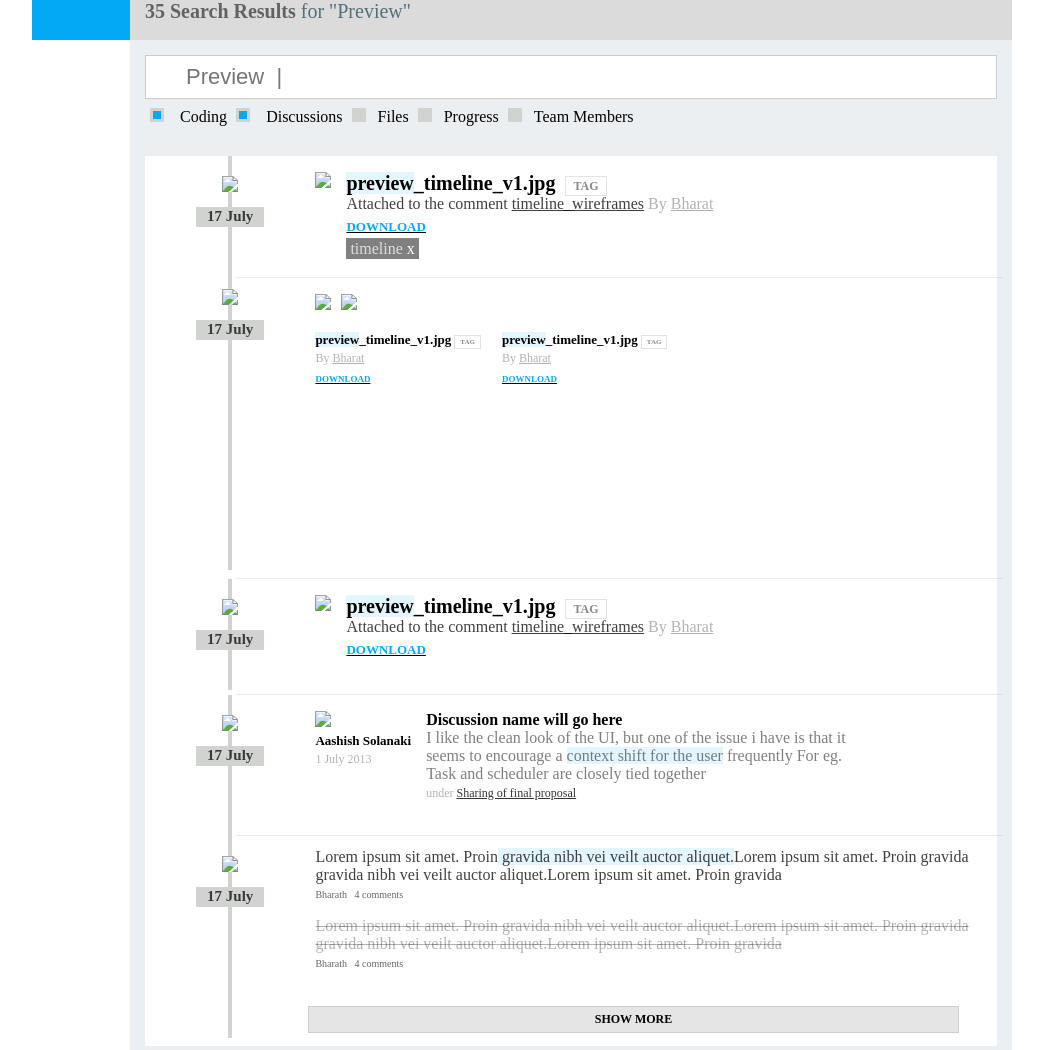
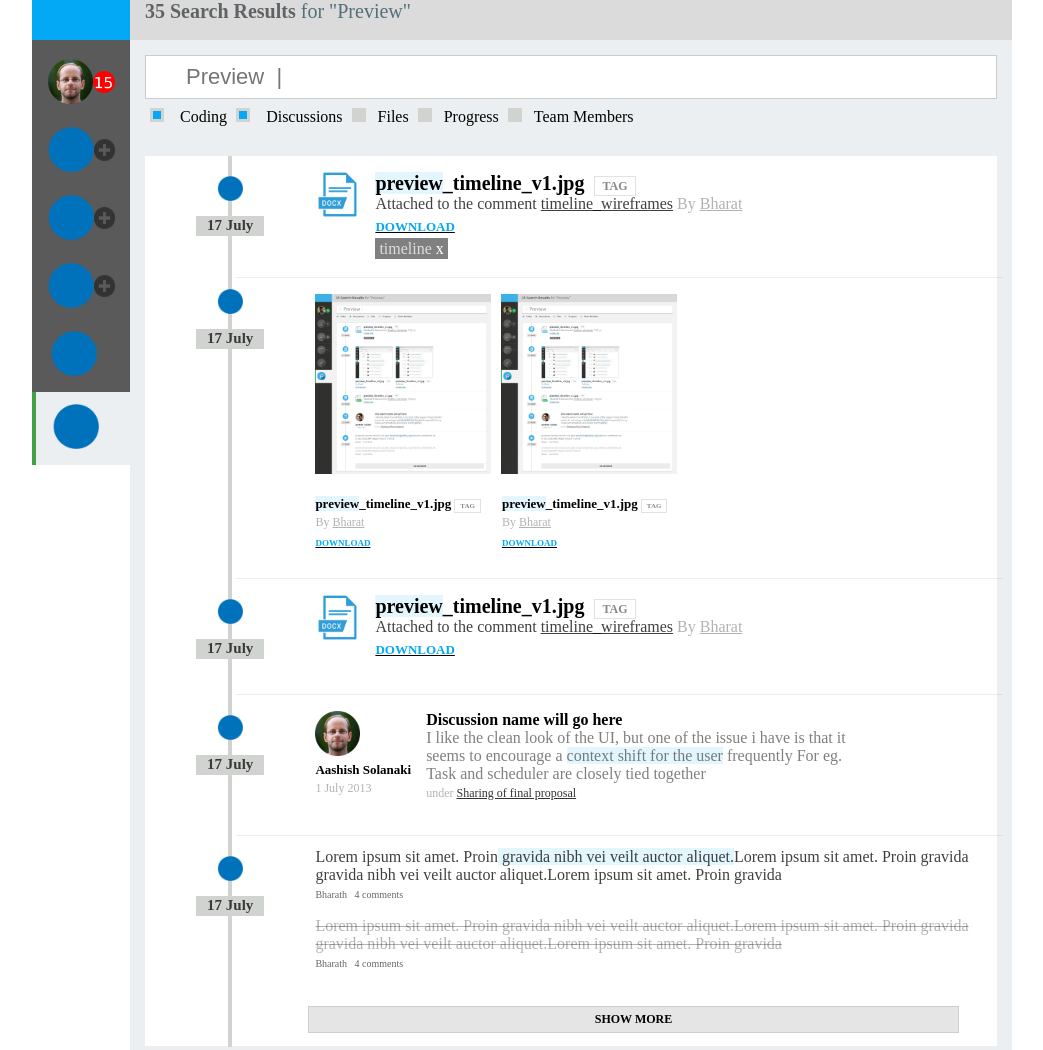
Before and after one commit to jithinbalakrishnan/netbramha, a website: page index.html in a window 1280 px wide. Shown: the top 1050 px of the page, without its empty margins (118-1161 px from the left). Drawn offline with Linux system fonts and the light colour scheme.

Commit message:
image and npm is updated

```diff
--- a/index.html
+++ b/index.html
@@ -2,14 +2,51 @@
 <html lang="en">
 <head>
     <link rel="stylesheet" href="style.css">
+    <link rel="stylesheet" href="node_modules/font-awesome/css/font-awesome.min.css"/>
     <meta charset="UTF-8">
     <title>NetBramha Assignment</title>
 </head>
 <body>
     <div class="row">
+        <!-- Menu -->
         <div class="menu-bar">
             <div class="empty-box"></div>
+            <div class="img-box">
+                <div class="img-flex">
+                    <div class="dp-menu-1"><img class="docx-img" src="img/dp.png"> </div>
+                    <div class="dp-menu-1"><img class="plus-btn" src="img/15.png"> </div>
+                </div>
+            </div>
+            <div class="img-box">
+                <div class="img-flex">
+                    <div class="dp-menu-1"><img class="docx-img" src="img/circle.png"> </div>
+                    <div class="dp-menu-1"><img class="plus-btn" src="img/plus.png"> </div>
+                </div>
+            </div>
+            <div class="img-box">
+                <div class="img-flex">
+                    <div class="dp-menu-1"><img class="docx-img" src="img/circle.png"> </div>
+                    <div class="dp-menu-1"><img class="plus-btn" src="img/plus.png"> </div>
+                </div>
+            </div>
+            <div class="img-box">
+                <div class="img-flex">
+                    <div class="dp-menu-1"><img class="docx-img" src="img/circle.png"> </div>
+                    <div class="dp-menu-1"><img class="plus-btn" src="img/plus.png"> </div>
+                </div>
+            </div>
+            <div class="img-box padding-below">
+                <div class="img-flex pa">
+                    <div class="dp-menu-1 logo-left"><img class="docx-img" src="img/circle.png"> </div>
+                </div>
+            </div>
+            <div class="img-box-white padding-below">
+                <div class="img-flex">
+                    <div class="dp-menu-1 logo-left"><img class="docx-img" src="img/circle.png"> </div>
+                </div>
+            </div>
         </div>
+        <!-- Menu End-->
         <div class="content">
             <div class="header">
                 <span class="search-result">35 Search Results <span class="search-result-preview">for "Preview"</span></span>
--- a/style.css
+++ b/style.css
@@ -425,3 +425,31 @@ label{
 .line-xs{
     display: none;
 }
+/* Menubar CSS*/
+
+.img-flex{
+    display:inline-flex;;
+}
+.img-box{
+    text-align: center;
+    display: block;
+    padding-top: 19px;
+    background-color: rgb(90, 90, 90);
+}
+.plus-btn{
+    height: 22px;
+    margin-top: 12px;
+}
+.logo-left{
+    margin-left: -15px;
+}
+.img-box-white{
+    text-align: center;
+    display: block;
+    padding-top: 12px;
+    background-color: #ECEFF1;
+    border-left: 4px solid #43A047;
+}
+.padding-below{
+    padding-bottom: 12px;
+}
```
Also changed, not shown: package.json (added, +22 -0 lines), img/15.png (added), img/circle.png (added), img/docx.png (added), img/dp.png (added), img/plus.png (added), img/searchicon.png (added), img/skill_test_front-end.png (added).
